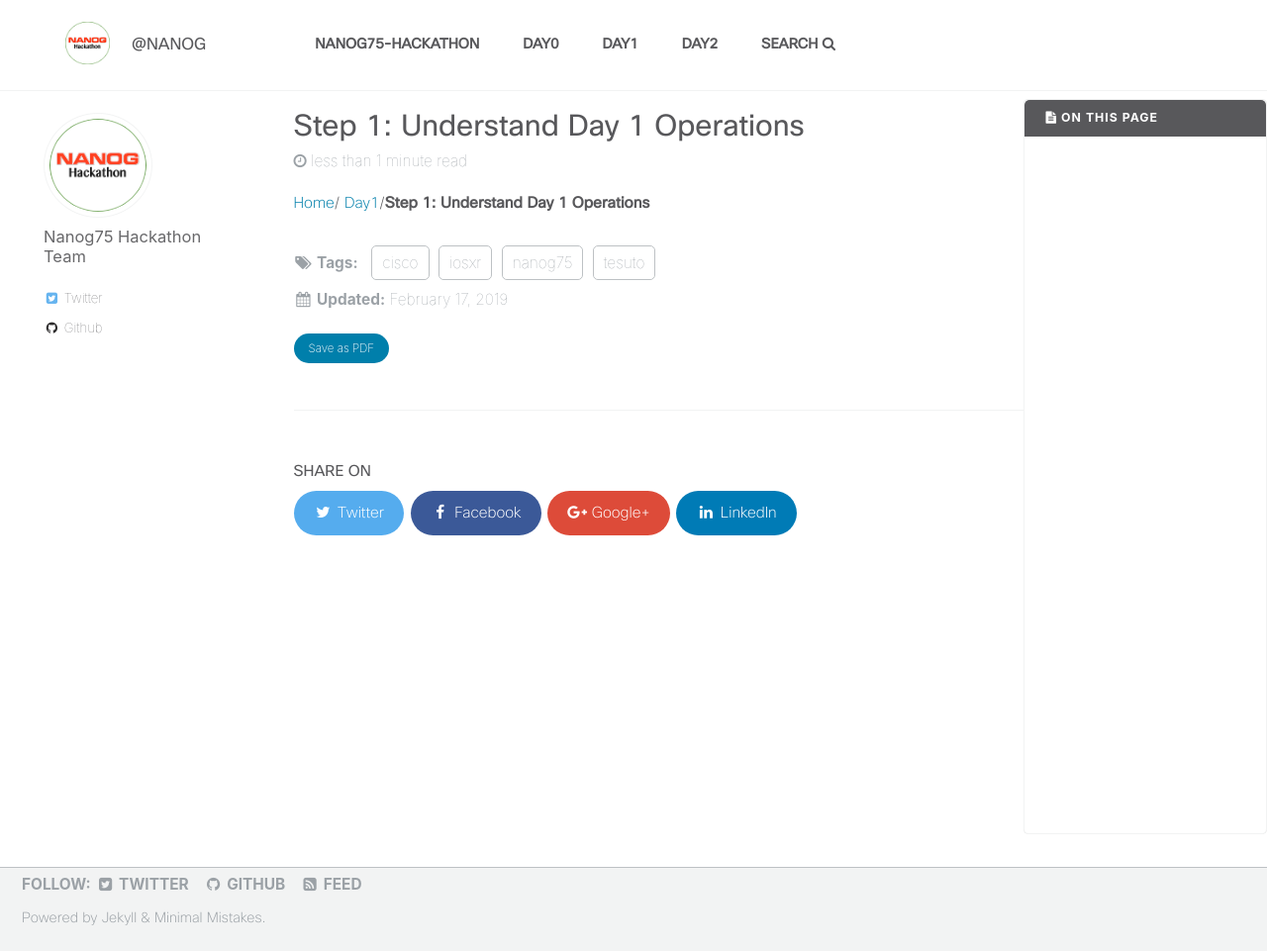
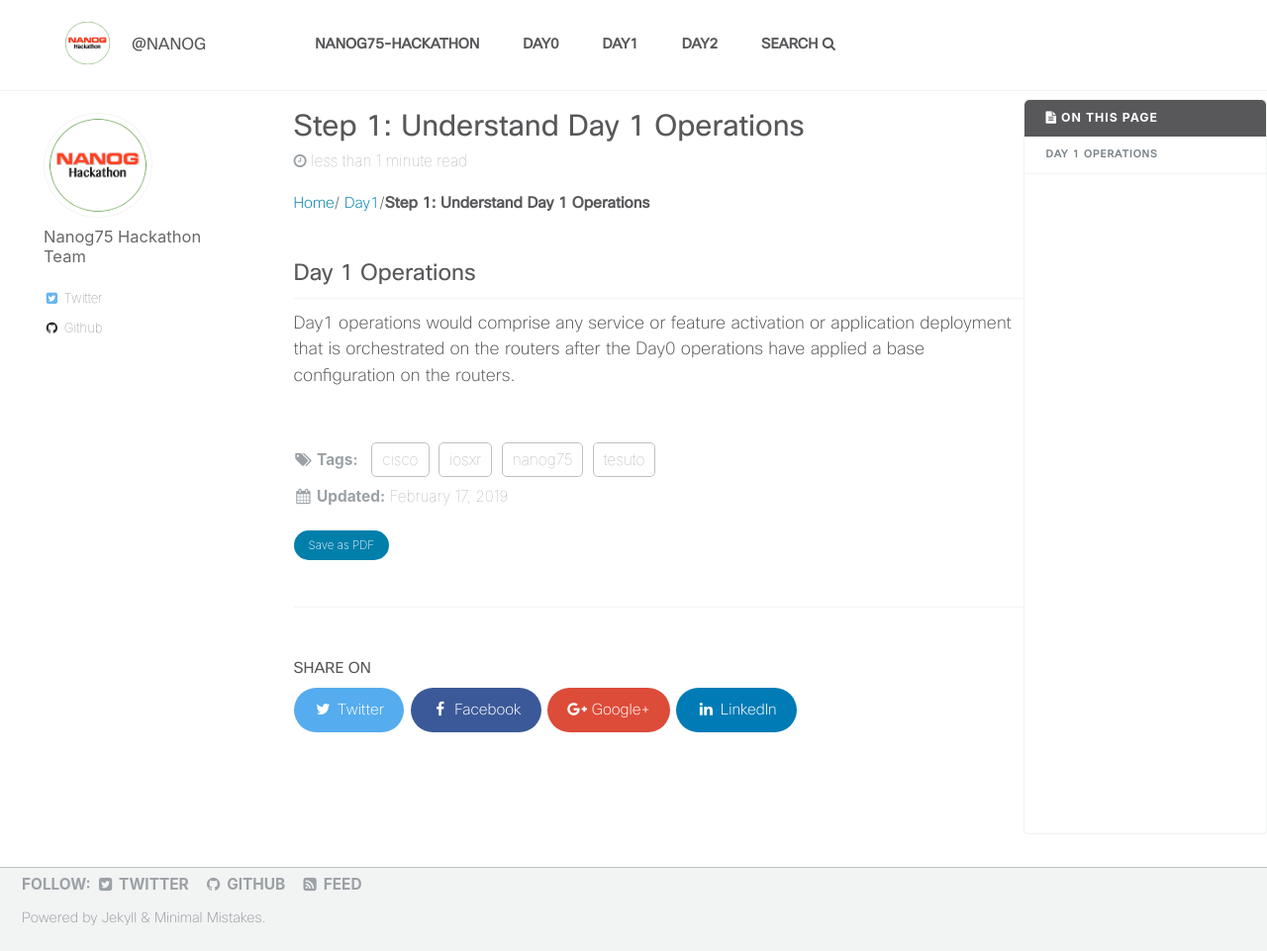
Before and after one commit to nanog75/hackathon, a Jekyll site: the page built from _day1/2019-02-17-step-1-understand-day-1-operations.md, in a window 1280 px wide and 961 px high. Shown: the whole window at 99% size. Built offline with Jekyll 4.4.1, drawn with Linux system fonts in a browser that asks for light colours.

Commit message:
Create 2019-02-17-step-1-understand-day-1-operations.md

```diff
--- a/_day1/2019-02-17-step-1-understand-day-1-operations.md
+++ b/_day1/2019-02-17-step-1-understand-day-1-operations.md
@@ -13,3 +13,9 @@ tags:
 
 {% include toc %}
 {% include base_path %}
+
+
+
+## Day 1 Operations
+
+Day1 operations would comprise any service or feature activation or application deployment that is orchestrated on the routers after the Day0 operations have applied a base configuration on the routers.
```
